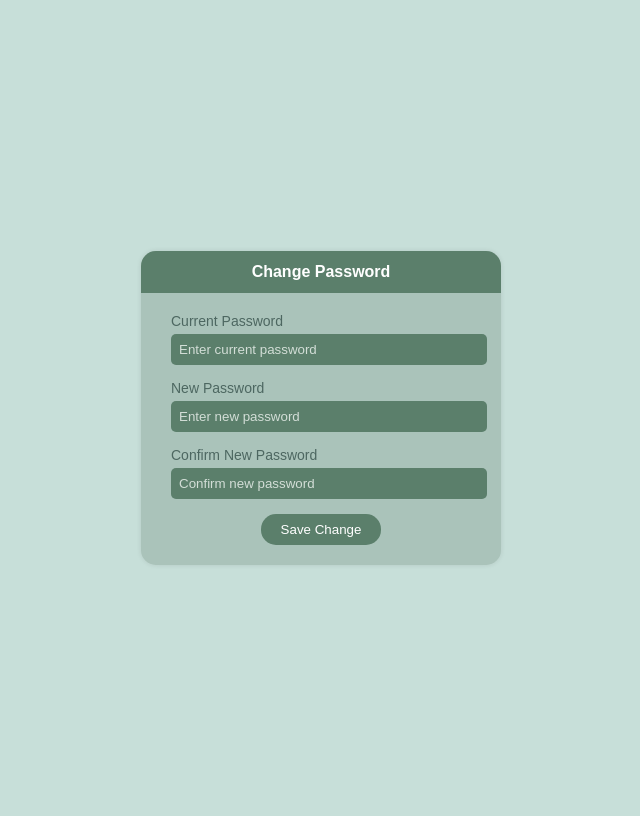
After one commit to hacchan4000/GASS-App, a Laravel app: page /changepassword in a window 1280 px wide. The commit adds this page. Shown: the whole page, without its empty margins (319-959 px from the left). Run offline with Laravel 12, Linux system fonts and the light colour scheme.

Commit message:
changepassword

```diff
--- /dev/null
+++ b/public/style/changepassword.css
@@ -0,0 +1,71 @@
+ @font-face {
+  font-family: 'MyFont';
+  src: url('InriaSana_Regular.ttf') format('truetype');
+}
+    body {
+      background-color: #c7dfd9;
+      font-family: Arial, sans-serif;
+      display: flex;
+      justify-content: center;
+      align-items: center;
+      height: 100vh;
+    }
+
+    .change-password-box {
+      background-color: #aac3ba;
+      border-radius: 15px;
+      padding: 20px 30px;
+      width: 300px;
+      box-shadow: 0 0 5px rgba(0,0,0,0.1);
+    }
+
+    .change-password-box h2 {
+      background-color: #5b7f6b;
+      color: white;
+      text-align: center;
+      margin: -20px -30px 20px;
+      padding: 12px 0;
+      border-top-left-radius: 15px;
+      border-top-right-radius: 15px;
+      font-size: 16px;
+    }
+
+    .form-group {
+      margin-bottom: 15px;
+    }
+
+    label {
+      display: block;
+      font-size: 14px;
+      color: #4d6761;
+      margin-bottom: 5px;
+    }
+
+    input[type="password"] {
+      width: 100%;
+      padding: 8px;
+      border: none;
+      border-radius: 5px;
+      background-color: #5b7f6b;
+      color: white;
+    }
+
+    input[type="password"]::placeholder {
+      color: #d3ded7;
+    }
+
+    .btn-save {
+      display: block;
+      margin: 0 auto;
+      padding: 8px 20px;
+      background-color: #5b7f6b;
+      color: white;
+      border: none;
+      border-radius: 15px;
+      cursor: pointer;
+      transition: background-color 0.2s;
+    }
+
+    .btn-save:hover {
+      background-color: #4a6c59;
+    }
--- a/public/style/profile.css
+++ b/public/style/profile.css
@@ -130,7 +130,7 @@ h1{
     align-items: center;
     font-size: 16px;
     cursor: pointer;
-    gap: 8px;
+    gap: 5px;
     transition: background-color 0.3s ease;
 }
 
--- /dev/null
+++ b/resources/views/changepassword.blade.php
@@ -0,0 +1,30 @@
+<!DOCTYPE html>
+<html lang="en">
+<head>
+  <meta charset="UTF-8" />
+  <meta name="viewport" content="width=device-width, initial-scale=1.0" />
+  <link rel="stylesheet" href="{{ asset('style/changepassword.css') }}">
+  <title>Change Password</title>
+</head>
+<body>
+  <div class="change-password-box">
+    <h2>Change Password</h2>
+    <form>
+      <div class="form-group">
+        <label for="current">Current Password</label>
+        <input type="password" id="current" placeholder="Enter current password" />
+      </div>
+      <div class="form-group">
+        <label for="new">New Password</label>
+        <input type="password" id="new" placeholder="Enter new password" />
+      </div>
+      <div class="form-group">
+        <label for="confirm">Confirm New Password</label>
+        <input type="password" id="confirm" placeholder="Confirm new password" />
+      </div>
+      <button type="submit" class="btn-save">Save Change</button>
+    </form>
+  </div>
+
+</body>
+</html>
--- a/resources/views/editprofile.blade.php
+++ b/resources/views/editprofile.blade.php
@@ -17,9 +17,9 @@
                 <div class="item"><ion-icon name="logo-facebook" class="facebook"></ion-icon><span>Add Facebook</span></div>
                 <div class="item"><ion-icon name="logo-twitter" class="twitter"></ion-icon><span>Add Twitter</span></div>
             </div>
-            <div class="save">
+            <button class="save">
                 <p>Save Change</p>
-            </div>
+            </button>
         </div>
         <div class="formdata">
             <form class="form-container">
--- a/resources/views/profilepage.blade.php
+++ b/resources/views/profilepage.blade.php
@@ -17,7 +17,7 @@
                     <ion-icon name="create-outline" class="edit"></ion-icon>
                     <span>Edit Profile</span>
                 </button>
-                <button class="edit-button">
+                <button onclick="window.location.href='{{ route('changepassword') }}'" class="edit-button">
                     <ion-icon name="key-outline" class="password"></ion-icon>
                     <span>Change Password</span>
                 </button>
--- a/routes/web.php
+++ b/routes/web.php
@@ -19,5 +19,9 @@ Route::get('/editprofile', function () {
     return view('editprofile');
 })->name('edit.profile');
 
+Route::get('/changepassword', function () {
+    return view('changepassword');
+})->name('changepassword');
+
 require __DIR__.'/settings.php';
 require __DIR__.'/auth.php';
```
